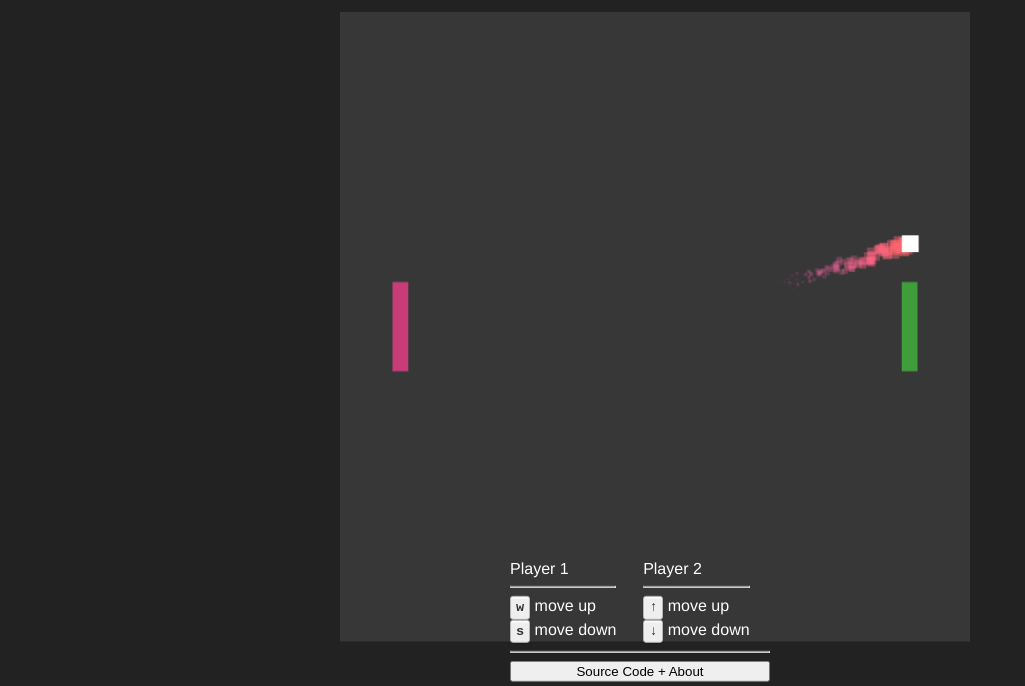
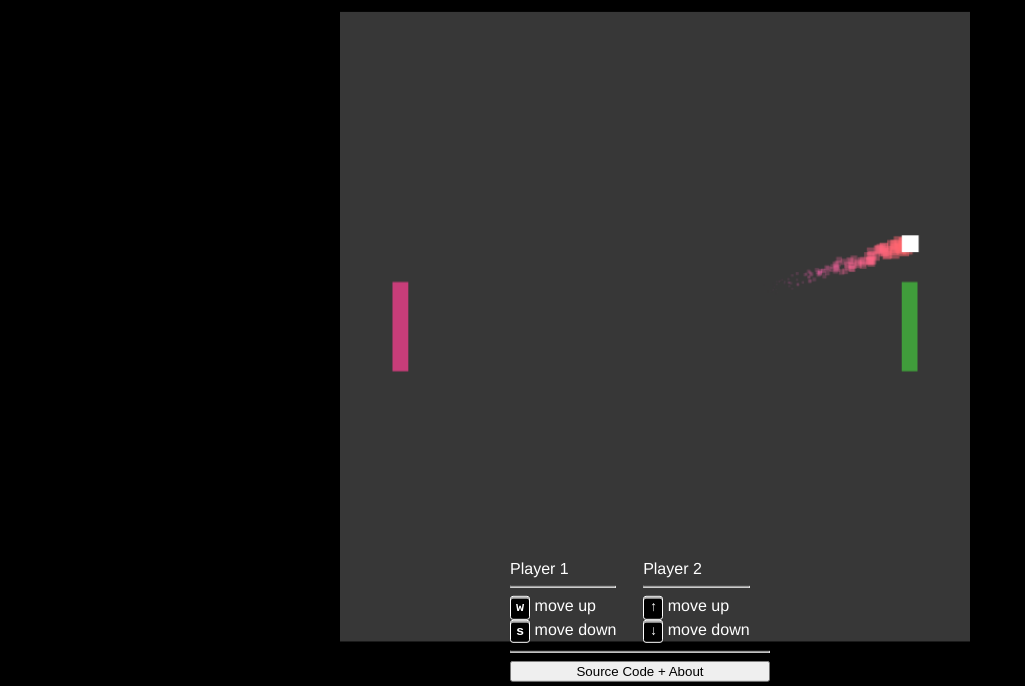
Before and after one commit to alanstired/PongRemastered, a plain HTML site: page index.html in a window 1280 px wide. Shown: the part 114-800 px from the top of the page, without its empty margins (0-1025 px from the left). Drawn offline with nearby package versions, Linux system fonts and the light colour scheme.

Commit message:
almost nuked my work lol

```diff
--- a/index.html
+++ b/index.html
@@ -2,11 +2,11 @@
 <link rel="stylesheet" href="https://cdnjs.cloudflare.com/ajax/libs/animate.css/4.1.1/animate.min.css"/>
 <style>
 key {
-    background-color: #eee;
+    background-color: #000000;
     border-radius: 3px;
-    border: 1px solid #b4b4b4;
+    border: 1px solid #ffffff;
     box-shadow: 0 1px 1px rgba(0, 0, 0, .2), 0 2px 0 0 rgba(255, 255, 255, .7) inset;
-    color: #333;
+    color: #ffffff;
     display: inline-block;
     font-size: .85em;
     font-weight: bolder;
@@ -21,7 +21,7 @@ key {
     <title>PongRemastered</title>
 </head>
 
-<body style="background-color: #222; color: #fff; font-family: 'Franklin Gothic Medium', 'Arial Narrow', Arial, sans-serif;">
+<body style="background-color: #000000; color: #ffffff; font-family: 'Franklin Gothic Medium', 'Arial Narrow', Arial, sans-serif;">
     <div id="FPS">0 FPS</div>
     <div style="top: 30%; left: 50%; position: fixed; transform: translate(-50%, -30%);">
         <div style="width: 75%; margin: auto;">
```
Also changed, not shown: 3 other files.
